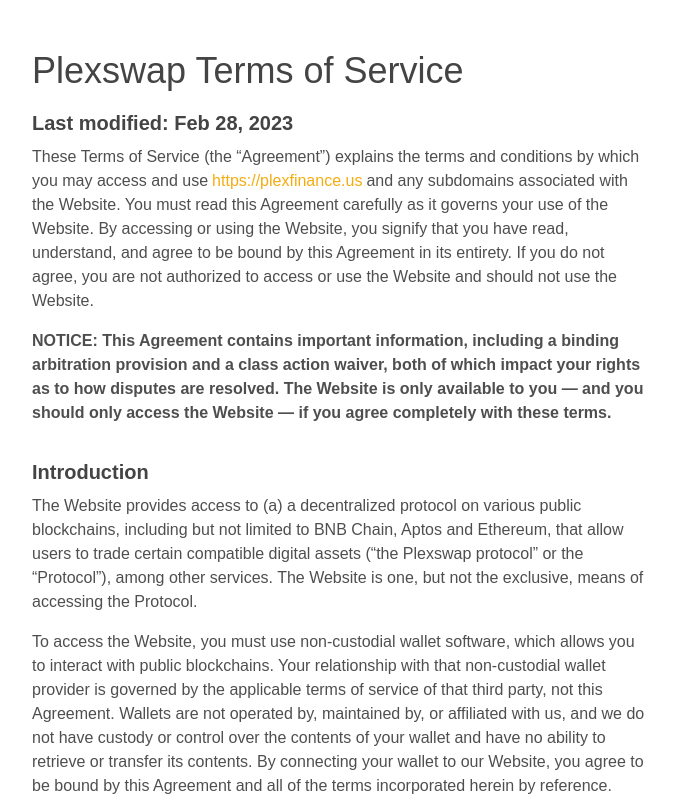
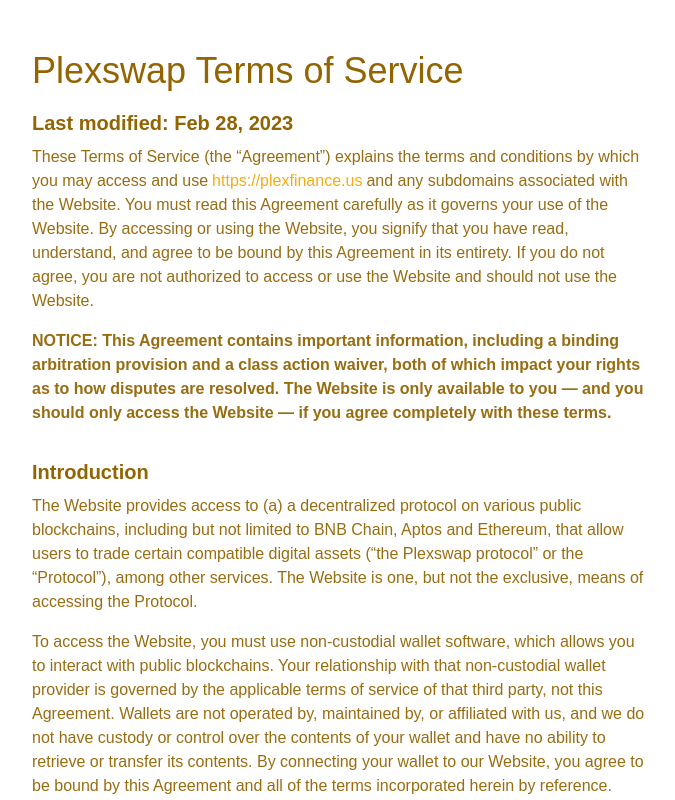
Before and after one commit to plexswap/LegalDocs, a Next.js app: page /terms-of-service in a window 1280 px wide. Shown: the top 800 px of the page, without its empty margins (299-974 px from the left). Built offline with nearby package versions, Linux system fonts and the light colour scheme.

Commit message:
Colour Eyes

```diff
--- a/src/pages/terms-of-service.tsx
+++ b/src/pages/terms-of-service.tsx
@@ -15,7 +15,7 @@
   margin-bottom: ${({ as }) => (as === 'p' ? '1em' : '0')};
   line-height: ${({ as }) => (as === 'p' ? '24px' : 'normal')};
   margin: ${({ as }) => (as === 'h3' ? '1em 0 0.5em' : '0')};
-  color: #444444;
+  color: #926402;
 `;
 
 const Link = styled.a`
@@ -55,7 +55,7 @@
 
   li {
     margin: 0.5em 0px 0px 1em;
-    color: #444444;
+${({ theme }) => theme.colors.text};
   }
 `
 
```
